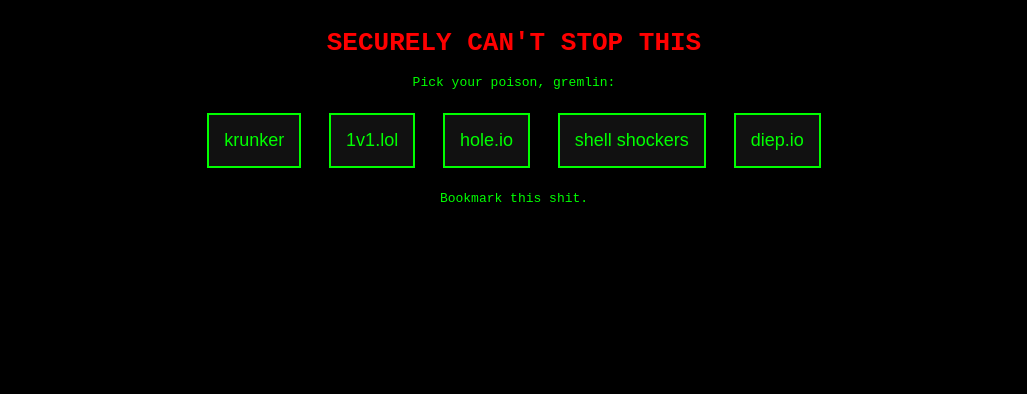
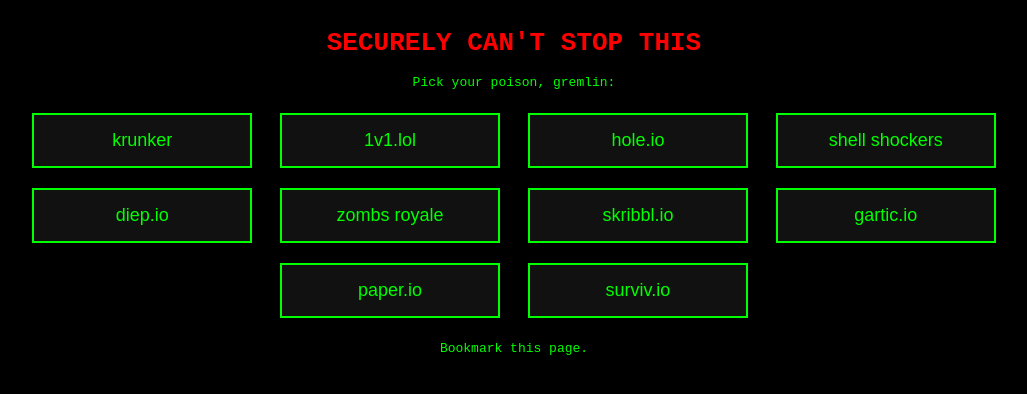
Before and after one commit to brybry2429/brybry2429.github.io, a plain HTML site: page index.html in a window 1280 px wide. Shown: the whole page, without its empty margins (126-1153 px from the left). Drawn offline with Linux system fonts and the light colour scheme.

Commit message:
Add more game buttons to index.html
Added additional game buttons for zombs royale, skribbl.io, gartic.io, paper.io, and surviv.io.

```diff
--- a/index.html
+++ b/index.html
@@ -4,7 +4,7 @@
 <style>
 body {background:#000;color:lime;font-family:monospace;text-align:center;padding:20px;}
 h1 {color:red;}
-button {background:#111;color:lime;border:2px solid lime;padding:15px;margin:10px;font-size:18px;cursor:pointer;}
+button {background:#111;color:lime;border:2px solid lime;padding:15px;margin:10px;font-size:18px;width:220px;}
 button:hover {background:lime;color:black;}
 </style>
 </head>
@@ -16,4 +16,9 @@
 <button onclick="window.open('https://hole.io','_blank')">hole.io</button>
 <button onclick="window.open('https://shellshock.io','_blank')">shell shockers</button>
 <button onclick="window.open('https://diep.io','_blank')">diep.io</button>
-<p>Bookmark this shit.
+<button onclick="window.open('https://zombsroyale.io','_blank')">zombs royale</button>
+<button onclick="window.open('https://skribbl.io','_blank')">skribbl.io</button>
+<button onclick="window.open('https://gartic.io','_blank')">gartic.io</button>
+<button onclick="window.open('https://paper-io.com','_blank')">paper.io</button>
+<button onclick="window.open('https://surviv.io','_blank')">surviv.io</button>
+<p>Bookmark this page.
```
